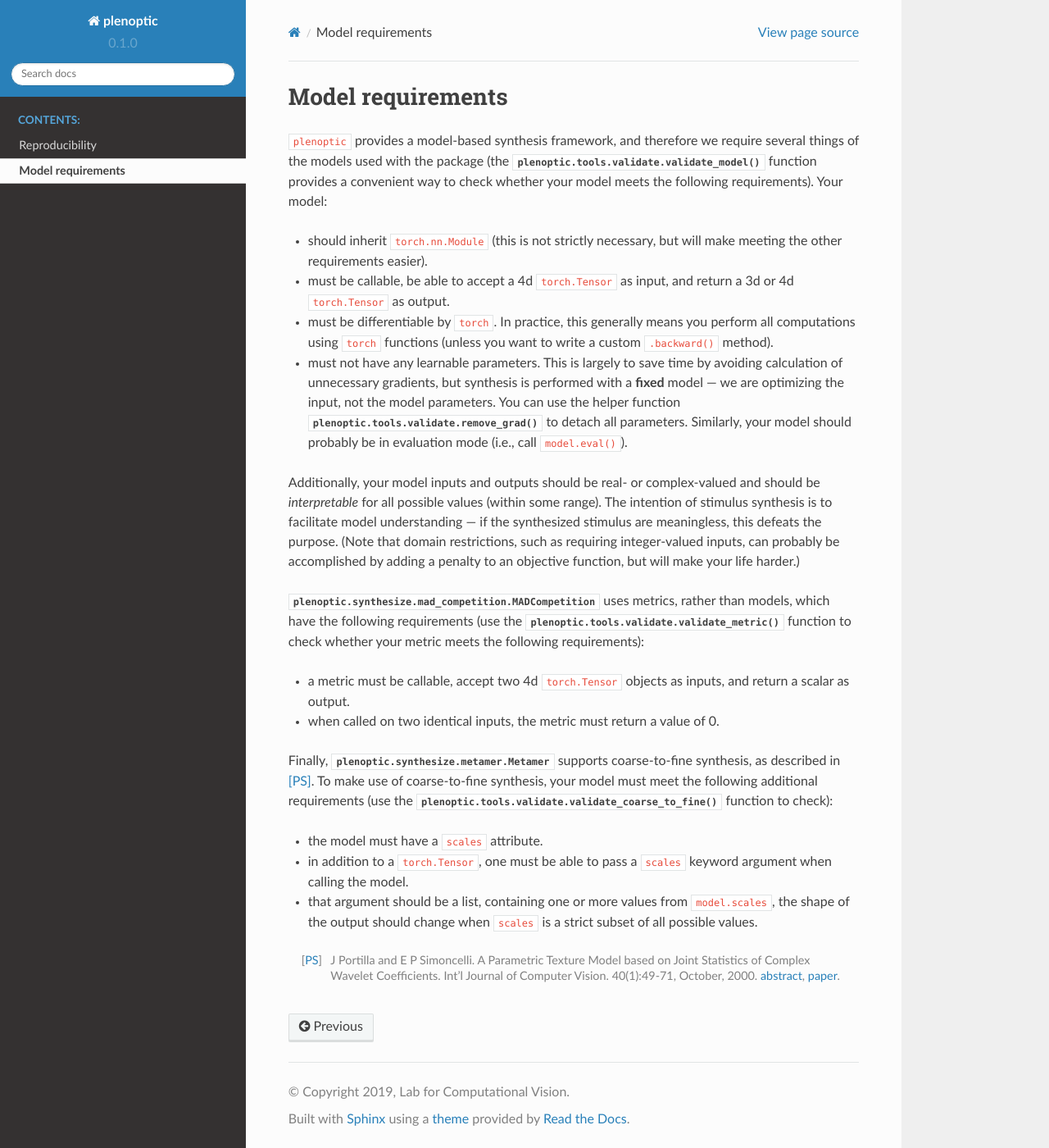
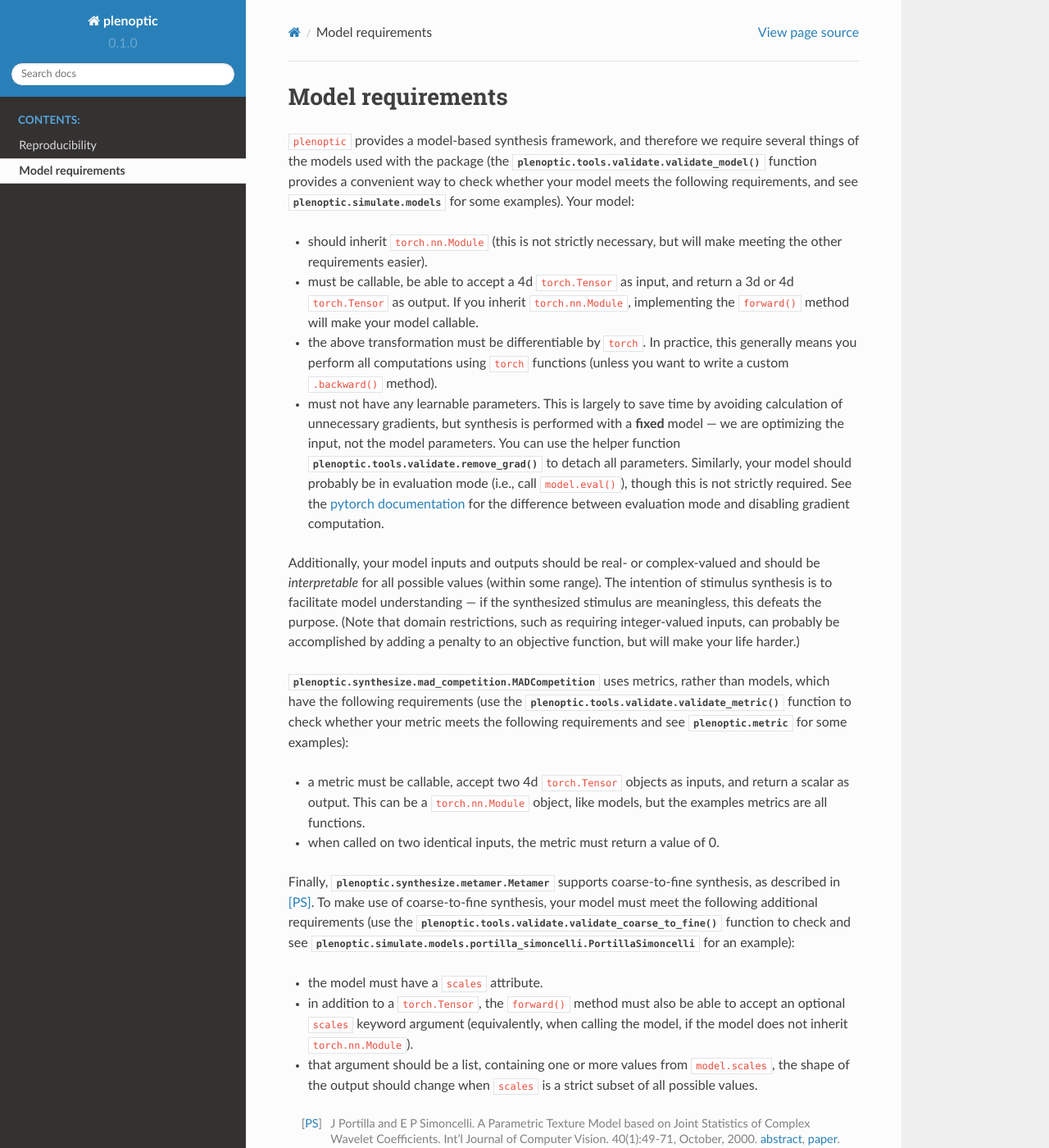
Before and after one commit to plenoptic-org/plenoptic, a Sphinx documentation site: the page built from docs/models.rst, in a window 1280 px wide and 1400 px high. Shown: the whole window at 82% size. Built offline with Sphinx 7.4.7 and the Read the Docs theme 2.0.0, drawn with Linux system fonts in a browser that asks for light colours; pages that are not in the unit, such as notebooks, are missing from menus; the version number is read from the project's files by our own code.

Commit message:
some updates to models docs page

```diff
--- a/docs/models.rst
+++ b/docs/models.rst
@@ -6,21 +6,26 @@ Model requirements
 ``plenoptic`` provides a model-based synthesis framework, and therefore we
 require several things of the models used with the package (the
 :func:`plenoptic.tools.validate.validate_model` function provides a convenient
-way to check whether your model meets the following requirements). Your model:
+way to check whether your model meets the following requirements, and see
+:class:`plenoptic.simulate.models` for some examples). Your model:
 
 * should inherit ``torch.nn.Module`` (this is not strictly necessary, but will
   make meeting the other requirements easier).
-* must be callable, be able to accept a 4d ``torch.Tensor`` as input, and return a
-  3d or 4d ``torch.Tensor`` as output.
-* must be differentiable by ``torch``. In practice, this generally means you
-  perform all computations using ``torch`` functions (unless you want to write a
-  custom ``.backward()`` method).
+* must be callable, be able to accept a 4d ``torch.Tensor`` as input, and return
+  a 3d or 4d ``torch.Tensor`` as output. If you inherit ``torch.nn.Module``,
+  implementing the ``forward()`` method will make your model callable.
+* the above transformation must be differentiable by ``torch``. In practice,
+  this generally means you perform all computations using ``torch`` functions
+  (unless you want to write a custom ``.backward()`` method).
 * must not have any learnable parameters. This is largely to save time by
   avoiding calculation of unnecessary gradients, but synthesis is performed with
   a **fixed** model --- we are optimizing the input, not the model parameters.
-  You can use the helper function :func:`plenoptic.tools.validate.remove_grad` to detach
-  all parameters. Similarly, your model should probably be in evaluation mode
-  (i.e., call ``model.eval()``).
+  You can use the helper function :func:`plenoptic.tools.validate.remove_grad`
+  to detach all parameters. Similarly, your model should probably be in
+  evaluation mode (i.e., call ``model.eval()``), though this is not strictly
+  required. See the `pytorch documentation
+  <https://pytorch.org/docs/stable/notes/autograd.html#locally-disable-grad-doc>`_
+  for the difference between evaluation mode and disabling gradient computation.
 
 Additionally, your model inputs and outputs should be real- or complex-valued
 and should be *interpretable* for all possible values (within some range). The
@@ -30,23 +35,28 @@ domain restrictions, such as requiring integer-valued inputs, can probably be
 accomplished by adding a penalty to an objective function, but will make your
 life harder.)
 
-:class:`plenoptic.synthesize.mad_competition.MADCompetition` uses metrics, rather than models,
-which have the following requirements (use the
+:class:`plenoptic.synthesize.mad_competition.MADCompetition` uses metrics,
+rather than models, which have the following requirements (use the
 :func:`plenoptic.tools.validate.validate_metric` function to check whether your
-metric meets the following requirements):
+metric meets the following requirements and see :class:`plenoptic.metric` for
+some examples):
 
 * a metric must be callable, accept two 4d ``torch.Tensor`` objects as inputs,
-  and return a scalar as output.
+  and return a scalar as output. This can be a ``torch.nn.Module`` object, like
+  models, but the examples metrics are all functions.
 * when called on two identical inputs, the metric must return a value of 0.
 
-Finally, :class:`plenoptic.synthesize.metamer.Metamer` supports coarse-to-fine synthesis,
-as described in [PS]_. To make use of coarse-to-fine synthesis, your model must
-meet the following additional requirements (use the
-:func:`plenoptic.tools.validate.validate_coarse_to_fine` function to check):
+Finally, :class:`plenoptic.synthesize.metamer.Metamer` supports coarse-to-fine
+synthesis, as described in [PS]_. To make use of coarse-to-fine synthesis, your
+model must meet the following additional requirements (use the
+:func:`plenoptic.tools.validate.validate_coarse_to_fine` function to check and
+see :class:`plenoptic.simulate.models.portilla_simoncelli.PortillaSimoncelli`
+for an example):
 
 * the model must have a ``scales`` attribute.
-* in addition to a ``torch.Tensor``, one must be able to pass a ``scales``
-  keyword argument when calling the model.
+* in addition to a ``torch.Tensor``, the ``forward()`` method must also be able
+  to accept an optional ``scales`` keyword argument (equivalently, when calling
+  the model, if the model does not inherit ``torch.nn.Module``).
 * that argument should be a list, containing one or more values from
   ``model.scales``, the shape of the output should change when ``scales`` is
   a strict subset of all possible values.
```
